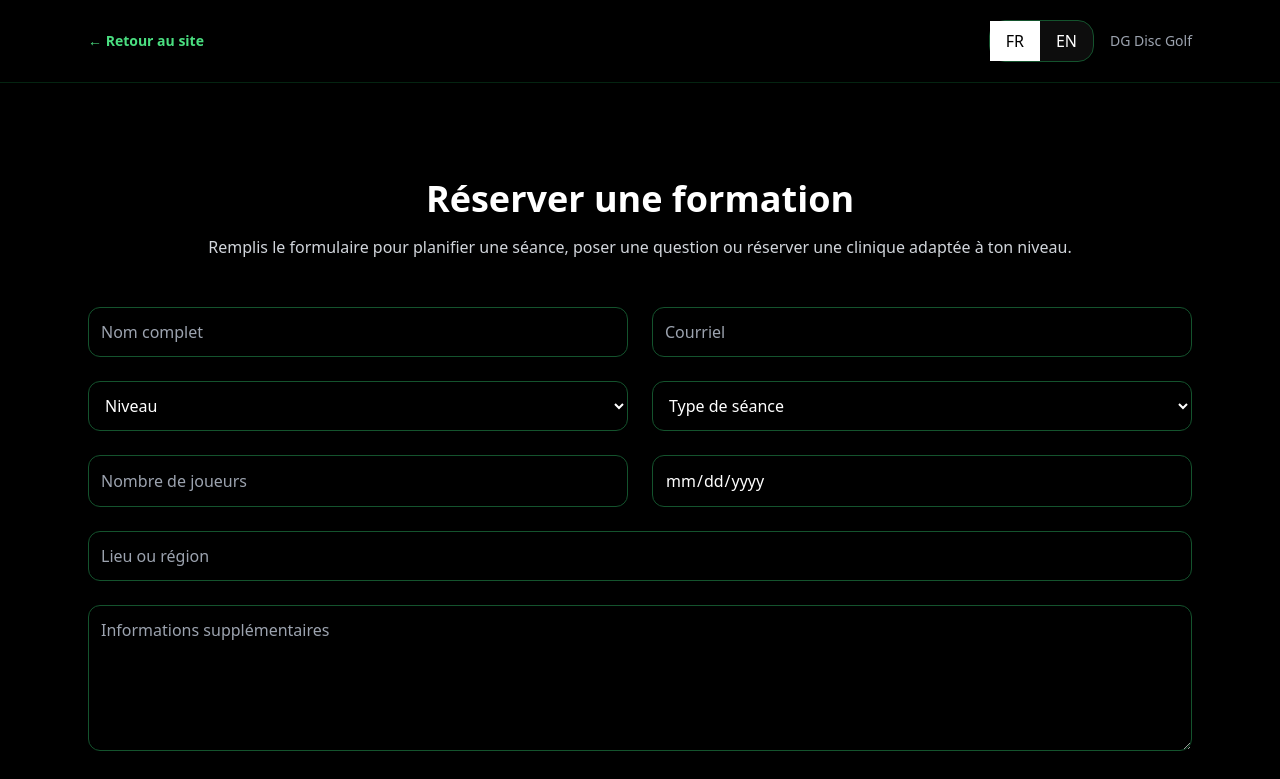
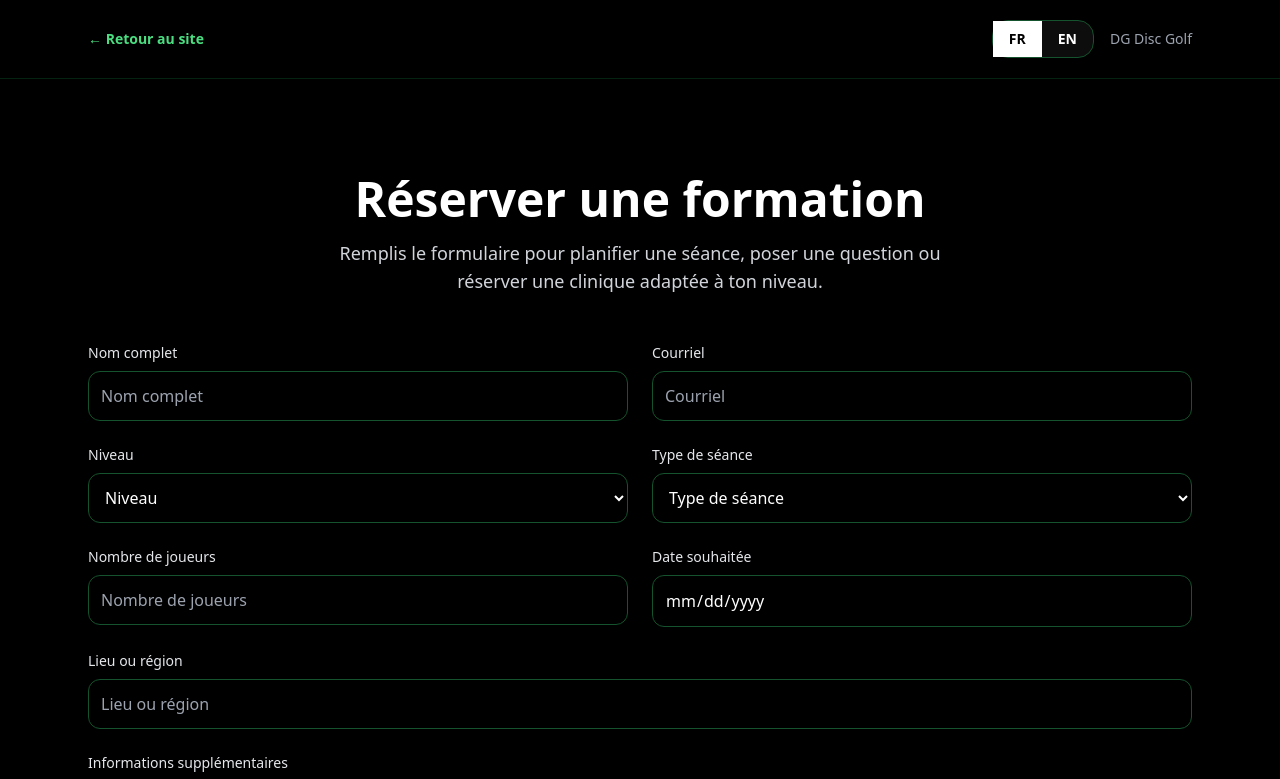
Before and after one commit to DGDiscgolf/DG_Discgolf, a React (Vite) app: page /contact in a window 1280 px wide. Shown: the top 779 px of the page. Built offline with nearby package versions, Linux system fonts and the light colour scheme.

Commit message:
Update ContactPage.jsx

```diff
--- a/src/pages/ContactPage.jsx
+++ b/src/pages/ContactPage.jsx
@@ -95,14 +95,37 @@ export default function ContactPage() {
     <div className="min-h-screen bg-black text-white">
       <header className="border-b border-green-950/80 bg-black/90 backdrop-blur">
         <div className="mx-auto flex max-w-6xl items-center justify-between px-6 py-5">
-          <Link to="/" className="text-sm font-semibold text-green-400 hover:text-green-300">
+          <Link
+            to="/"
+            className="text-sm font-semibold text-green-400 transition hover:text-green-300"
+          >
             {t.back}
           </Link>
 
           <div className="flex items-center gap-4">
             <div className="flex rounded-2xl border border-green-900 bg-white/5">
-              <button onClick={() => changeLanguage("fr")} className={`px-4 py-2 ${language === "fr" ? "bg-white text-black" : "text-white"}`}>FR</button>
-              <button onClick={() => changeLanguage("en")} className={`px-4 py-2 ${language === "en" ? "bg-white text-black" : "text-white"}`}>EN</button>
+              <button
+                type="button"
+                onClick={() => changeLanguage("fr")}
+                className={`px-4 py-2 text-sm font-semibold ${
+                  language === "fr"
+                    ? "bg-white text-black"
+                    : "text-white hover:bg-white/10"
+                }`}
+              >
+                FR
+              </button>
+              <button
+                type="button"
+                onClick={() => changeLanguage("en")}
+                className={`px-4 py-2 text-sm font-semibold ${
+                  language === "en"
+                    ? "bg-white text-black"
+                    : "text-white hover:bg-white/10"
+                }`}
+              >
+                EN
+              </button>
             </div>
 
             <div className="text-sm text-gray-400">{t.brand}</div>
@@ -112,13 +135,17 @@ export default function ContactPage() {
 
       <main className="py-24">
         <div className="mx-auto max-w-6xl px-6">
+          <h1 className="text-center text-4xl font-bold md:text-5xl">
+            {t.title}
+          </h1>
 
-          <h1 className="text-4xl font-bold text-center">{t.title}</h1>
-          <p className="text-center text-gray-300 mt-4">{t.text}</p>
+          <p className="mx-auto mt-4 max-w-2xl text-center text-lg text-gray-300">
+            {t.text}
+          </p>
 
           <div className="mt-12">
             {showFormSuccess && (
-              <div className="mb-6 text-green-400 text-center">
+              <div className="mb-6 text-center text-green-400">
                 {t.successMessage}
               </div>
             )}
@@ -130,52 +157,151 @@ export default function ContactPage() {
               className="space-y-6"
             >
               <input type="hidden" name="_subject" value={t.formSubject} />
+              <input
+                type="hidden"
+                name="_language"
+                value={language.toUpperCase()}
+              />
 
-              {/* NOM + EMAIL */}
-              <div className="grid md:grid-cols-2 gap-6">
-                <input name="name" required placeholder={t.name} className="p-3 rounded-xl bg-black border border-green-900" />
-                <input type="email" name="email" required placeholder={t.email} className="p-3 rounded-xl bg-black border border-green-900" />
+              <div className="grid gap-6 md:grid-cols-2">
+                <div>
+                  <label className="mb-2 block text-sm font-medium text-gray-200">
+                    {t.name}
+                  </label>
+                  <input
+                    name="name"
+                    required
+                    placeholder={t.name}
+                    className="w-full rounded-xl border border-green-900 bg-black p-3 text-white outline-none transition focus:border-green-600"
+                  />
+                </div>
+
+                <div>
+                  <label className="mb-2 block text-sm font-medium text-gray-200">
+                    {t.email}
+                  </label>
+                  <input
+                    type="email"
+                    name="email"
+                    required
+                    placeholder={t.email}
+                    className="w-full rounded-xl border border-green-900 bg-black p-3 text-white outline-none transition focus:border-green-600"
+                  />
+                </div>
               </div>
 
-              {/* NIVEAU + TYPE */}
-              <div className="grid md:grid-cols-2 gap-6">
-                <select name="level" required className="p-3 rounded-xl bg-black border border-green-900">
-                  <option value="">{t.level}</option>
-                  <option>{t.levelOptions.beginner}</option>
-                  <option>{t.levelOptions.intermediate}</option>
-                  <option>{t.levelOptions.advanced}</option>
-                </select>
+              <div className="grid gap-6 md:grid-cols-2">
+                <div>
+                  <label className="mb-2 block text-sm font-medium text-gray-200">
+                    {t.level}
+                  </label>
+                  <select
+                    name="level"
+                    required
+                    defaultValue=""
+                    className="w-full rounded-xl border border-green-900 bg-black p-3 text-white outline-none transition focus:border-green-600"
+                  >
+                    <option value="" disabled>
+                      {t.level}
+                    </option>
+                    <option value={t.levelOptions.beginner}>
+                      {t.levelOptions.beginner}
+                    </option>
+                    <option value={t.levelOptions.intermediate}>
+                      {t.levelOptions.intermediate}
+                    </option>
+                    <option value={t.levelOptions.advanced}>
+                      {t.levelOptions.advanced}
+                    </option>
+                  </select>
+                </div>
 
-                <select name="sessionType" required className="p-3 rounded-xl bg-black border border-green-900">
-                  <option value="">{t.sessionType}</option>
-                  <option>{t.sessionOptions.private}</option>
-                  <option>{t.sessionOptions.group}</option>
-                  <option>{t.sessionOptions.technical}</option>
-                  <option>{t.sessionOptions.intro}</option>
-                </select>
+                <div>
+                  <label className="mb-2 block text-sm font-medium text-gray-200">
+                    {t.sessionType}
+                  </label>
+                  <select
+                    name="sessionType"
+                    required
+                    defaultValue=""
+                    className="w-full rounded-xl border border-green-900 bg-black p-3 text-white outline-none transition focus:border-green-600"
+                  >
+                    <option value="" disabled>
+                      {t.sessionType}
+                    </option>
+                    <option value={t.sessionOptions.private}>
+                      {t.sessionOptions.private}
+                    </option>
+                    <option value={t.sessionOptions.group}>
+                      {t.sessionOptions.group}
+                    </option>
+                    <option value={t.sessionOptions.technical}>
+                      {t.sessionOptions.technical}
+                    </option>
+                    <option value={t.sessionOptions.intro}>
+                      {t.sessionOptions.intro}
+                    </option>
+                  </select>
+                </div>
               </div>
 
-              {/* JOUEURS + DATE */}
-              <div className="grid md:grid-cols-2 gap-6">
-                <input type="number" name="players" min="1" placeholder={t.players} className="p-3 rounded-xl bg-black border border-green-900" />
-                <input type="date" name="preferredDate" className="p-3 rounded-xl bg-black border border-green-900" />
+              <div className="grid gap-6 md:grid-cols-2">
+                <div>
+                  <label className="mb-2 block text-sm font-medium text-gray-200">
+                    {t.players}
+                  </label>
+                  <input
+                    type="number"
+                    name="players"
+                    min="1"
+                    placeholder={t.players}
+                    className="w-full rounded-xl border border-green-900 bg-black p-3 text-white outline-none transition focus:border-green-600"
+                  />
+                </div>
+
+                <div>
+                  <label className="mb-2 block text-sm font-medium text-gray-200">
+                    {t.date}
+                  </label>
+                  <input
+                    type="date"
+                    name="preferredDate"
+                    className="w-full rounded-xl border border-green-900 bg-black p-3 text-white outline-none transition focus:border-green-600"
+                  />
+                </div>
               </div>
 
-              {/* LOCATION */}
-              <input name="location" placeholder={t.location} className="w-full p-3 rounded-xl bg-black border border-green-900" />
+              <div>
+                <label className="mb-2 block text-sm font-medium text-gray-200">
+                  {t.location}
+                </label>
+                <input
+                  name="location"
+                  placeholder={t.location}
+                  className="w-full rounded-xl border border-green-900 bg-black p-3 text-white outline-none transition focus:border-green-600"
+                />
+              </div>
 
-              {/* MESSAGE */}
-              <textarea name="message" rows="5" required placeholder={t.message} className="w-full p-3 rounded-xl bg-black border border-green-900" />
+              <div>
+                <label className="mb-2 block text-sm font-medium text-gray-200">
+                  {t.message}
+                </label>
+                <textarea
+                  name="message"
+                  rows="5"
+                  required
+                  placeholder={t.message}
+                  className="w-full rounded-xl border border-green-900 bg-black p-3 text-white outline-none transition focus:border-green-600"
+                />
+              </div>
 
-              {/* BOUTON */}
               <button
                 type="submit"
-                className="bg-green-700 hover:bg-green-600 text-white px-6 py-3 rounded-xl font-semibold"
+                className="rounded-xl bg-green-700 px-6 py-3 font-semibold text-white transition hover:bg-green-600"
               >
                 {t.submit}
               </button>
             </form>
-
           </div>
         </div>
       </main>
```
